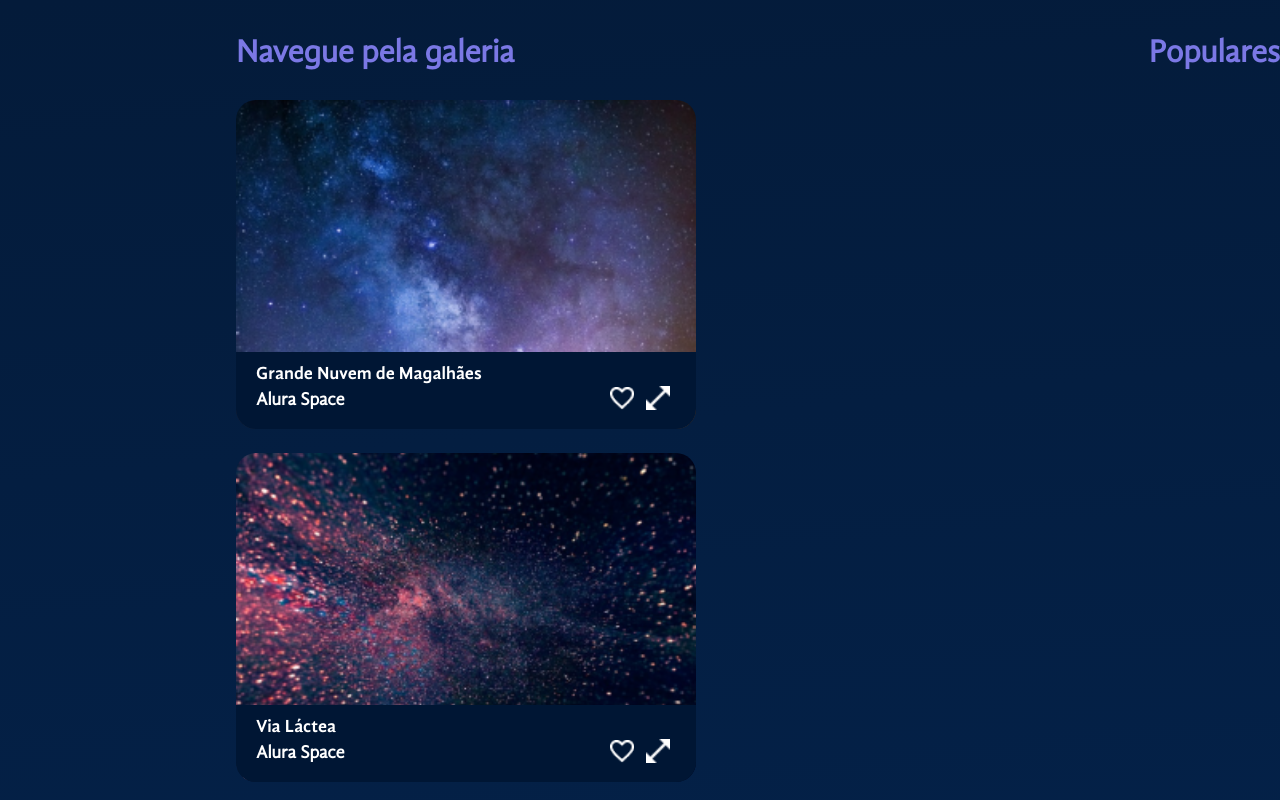
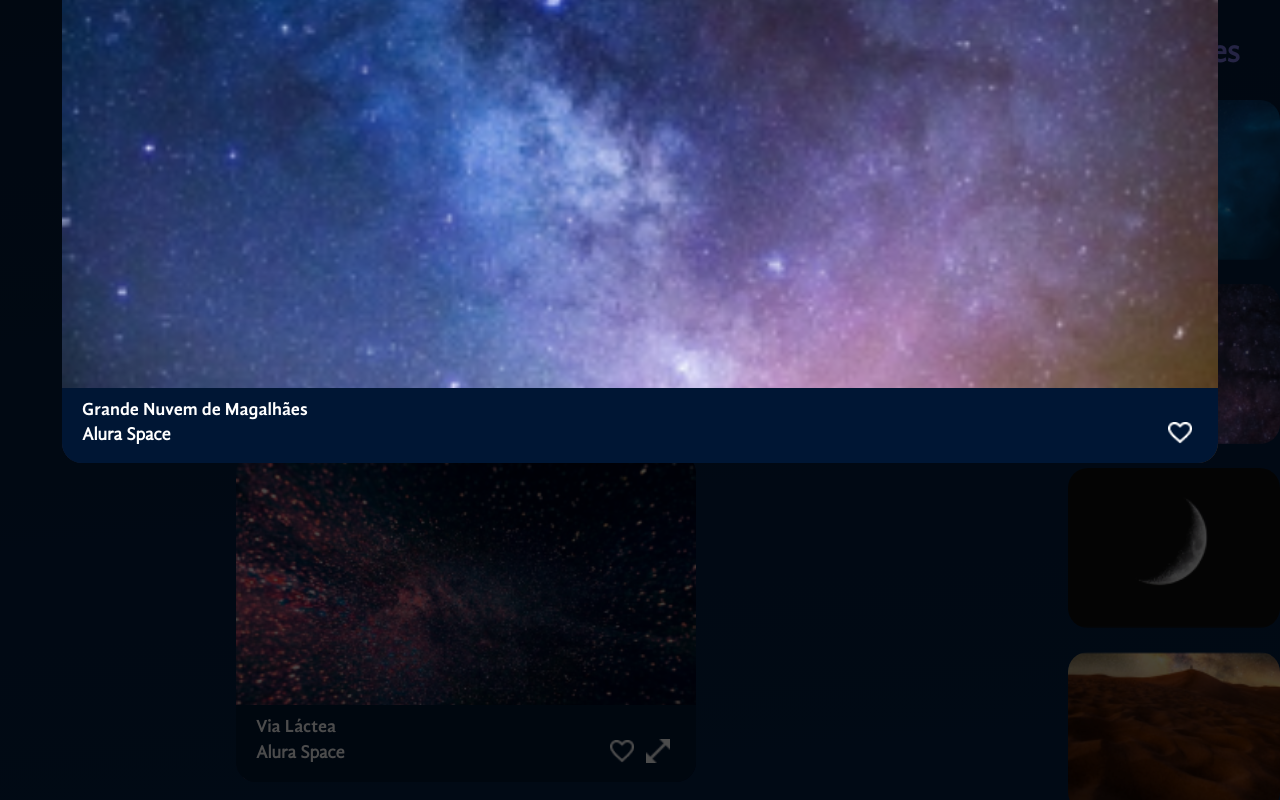
Before and after one commit to denisevieiraoliveira/space-app, a React (Vite) app: page / in a window 1280 px wide. Both pictures are taken after a click on the button 658 px from the left and 1058 px from the top of the page. Shown: the part 658-1458 px from the top of the page. Built offline with nearby package versions, Linux system fonts and the light colour scheme.

Commit message:
Desafio: barra de populares e modal estilizada

```diff
--- a/src/App.jsx
+++ b/src/App.jsx
@@ -6,6 +6,7 @@ import Banner from "./componentes/Banner";
 import Galeria from "./componentes/Galeria";
 import fotos from "./fotos.json";
 import { useState } from "react";
+import ModalZoom from "./componentes/ModalZoom";
 
 const FundoGradiente = styled.div`
   background: linear-gradient(174.61deg, #041833 4.16%, #04244F 48%, #154580 96.76%);
@@ -33,6 +34,8 @@ const App = () => {
 
   const [fotosGaleria, setFotosGaleria] = useState(fotos);
 
+  const [fotoSelecionada, setFotoSelecionada] = useState(null);
+
   return (
     <FundoGradiente>
       <EstilosGlobais />
@@ -45,10 +48,14 @@ const App = () => {
               backgroundImage="src/assets/banner.png"
               texto="A galeria mais completa de fotos do espaço!"
             />
-            <Galeria fotos={fotosGaleria} />
+            <Galeria
+              aoFotoSelecionada={foto => setFotoSelecionada(foto)}
+              fotos={fotosGaleria}
+            />
           </ConteudoGaleria>
         </MainContainer>
       </AppContainer>
+      <ModalZoom foto={fotoSelecionada} />
     </FundoGradiente>
   )
 }
--- a/src/componentes/Galeria/Imagem/index.jsx
+++ b/src/componentes/Galeria/Imagem/index.jsx
@@ -47,11 +47,14 @@ const BotaoIcone = styled.button`
     img {
         width: 24px;
     }
+    & :hover {
+        cursor: pointer;
+    }
 `;
 
-const Imagem = ({ foto, expandida=false }) => {
+const Imagem = ({ foto, expandida=true, aoZoomSolicitado }) => {
     return (
-        <Figure id={`foto-${foto.tagId}`} $expandida={expandida}>
+        <Figure id={`foto-${foto.id}`} $expandida={expandida}>
             <img src={foto.path} alt={foto.titulo} />
             <figcaption>
                 <h3>{foto.titulo}</h3>
@@ -60,7 +63,7 @@ const Imagem = ({ foto, expandida=false }) => {
                     <BotaoIcone>
                         <img src="public/icones/favorito.png" alt="Botão de favorito" />
                     </BotaoIcone>
-                    {!expandida && <BotaoIcone aria-hidden={expandida}>
+                    {!expandida && <BotaoIcone aria-hidden={expandida} onClick={() => {aoZoomSolicitado(foto)}}>
                         <img src="public/icones/expandir.png" alt="Botão de expandir" />
                     </BotaoIcone>}
                 </Rodape>
--- /dev/null
+++ b/src/componentes/Galeria/Populares/fotos-populares.json
@@ -0,0 +1,27 @@
+[
+  {
+    "path": "/imagens/populares/foto-1.png",
+    "alt": "galáxia",
+    "id": 1
+  },
+  {
+    "path": "/imagens/populares/foto-2.png",
+    "alt": "lua",
+    "id": 2
+  },
+  {
+    "path": "/imagens/populares/foto-3.png",
+    "alt": "terra",
+    "id": 3
+  },
+  {
+    "path": "/imagens/populares/foto-4.png",
+    "alt": "nuvem",
+    "id": 4
+  },
+  {
+    "path": "/imagens/populares/foto-5.png",
+    "alt": "meteoro",
+    "id": 5
+  }
+]
--- a/src/componentes/Galeria/Populares/index.jsx
+++ b/src/componentes/Galeria/Populares/index.jsx
@@ -1,9 +1,48 @@
-import Titulo from "../../Titulo"
+import { useState } from "react";
+import styled from "styled-components";
+
+import fotosPopulares from "./fotos-populares.json"
+import Titulo from "../../Titulo";
+
+const ImagensPopulares = styled.section`
+    display: flex;
+    flex-wrap: wrap;
+    justify-content: center;
+    gap: 24px;
+    width: 212px;
+    & > img {
+        width: 100%;
+        height: 160px;
+        object-fit: cover;
+        border-radius: 20px;
+    }
+    button {
+        width: 100%;
+        background: transparent;
+        border: 2px solid #C98CF1;
+        border-radius: 10px;
+        padding: 12px;
+        color: #FFF;
+        font-size: 20px;
+        font-family: GandhiSansBold;
+        cursor: pointer;
+    }
+`
 
 const Populares = () => {
-    return(
-        <Titulo $alinhamento="center">Populares</Titulo>
-    );
+    const [fotos, setFotos] = useState(fotosPopulares)
+
+    return (
+        <section>
+            <Titulo alinhamento="center">Populares</Titulo>
+            <ImagensPopulares>
+                {fotos.map(foto => (
+                    <img src={foto.path} alt={foto.titulo} />
+                ))}
+            <button>Ver mais</button>
+            </ImagensPopulares>
+        </section>
+    )
 }
 
 export default Populares;
--- a/src/componentes/Galeria/index.jsx
+++ b/src/componentes/Galeria/index.jsx
@@ -4,9 +4,10 @@ import Tags from "./Tags";
 import Populares from "./Populares";
 import Imagem from "./Imagem";
 
+
+
 const GaleriaContainer = styled.div`
     display: flex;
-    gap: 24px;
 `
 
 const SecaoFluida = styled.section`
@@ -34,7 +35,7 @@ const Container = styled.div`
   }
 `;
 
-const Galeria = ({ fotos = [] }) => {
+const Galeria = ({ fotos = [], aoFotoSelecionada }) => {
     return (
         <>
             <Tags />
@@ -44,6 +45,7 @@ const Galeria = ({ fotos = [] }) => {
                     <ImagensContainer>
                         {fotos.map((foto) => (
                             <Imagem
+                                aoZoomSolicitado={aoFotoSelecionada}
                                 key={foto.id}
                                 foto={foto}
                                 expandida={false}
--- /dev/null
+++ b/src/componentes/ModalZoom/index.jsx
@@ -0,0 +1,52 @@
+import styled from "styled-components";
+import Imagem from "../Galeria/Imagem";
+
+const Overlay = styled.div`
+    background-color: rgba(0, 0, 0, 0.7);
+    position: fixed;
+    top: 0;
+    right: 0;
+    bottom: 0;
+    left: 0;
+`
+
+const DialogEstilizado = styled.dialog`
+    position: absolute;
+    top: 294px;
+    padding: 0;
+    background: transparent;
+    border: none;
+    & > figure {
+        width: 1156px;
+        position: relative;
+    }
+`
+
+const BotaoEstilizado = styled.button`
+    position: absolute;
+    top: 0;
+    right: 0;
+    background: transparent;
+    border: none;
+`
+
+const ModalZoom = ({ foto }) => {
+    return (
+        <>
+            {foto && <>
+                <DialogEstilizado open={!!foto}>
+                    <Overlay />
+                    <Imagem
+                        foto={foto}
+                        expandida={true}
+                    />
+                    <form method="dialog">
+                        <BotaoEstilizado><img src="public/icones/fechar.png" alt="Botão de fechar" /></BotaoEstilizado>
+                    </form>
+                </DialogEstilizado>
+            </>}
+        </>
+    );
+}
+
+export default ModalZoom;
```
